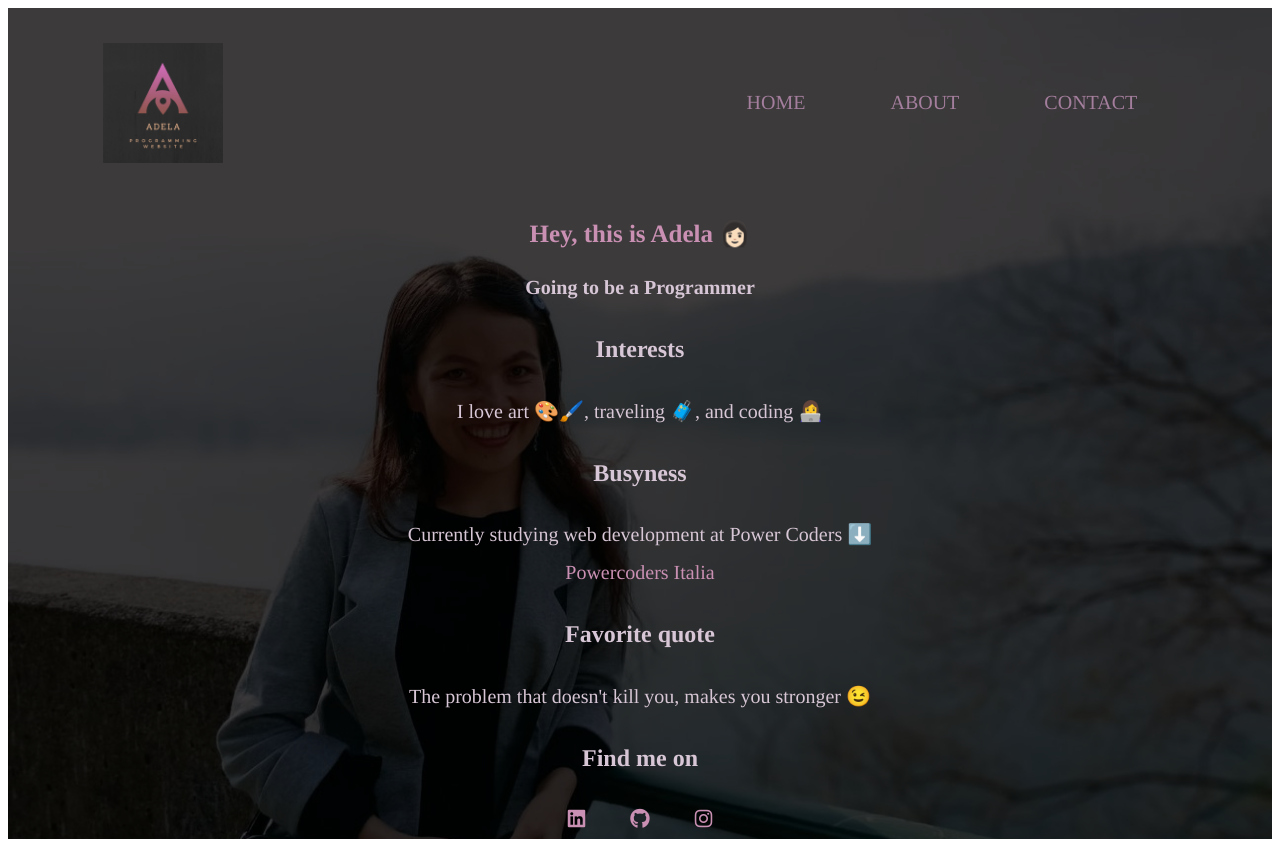
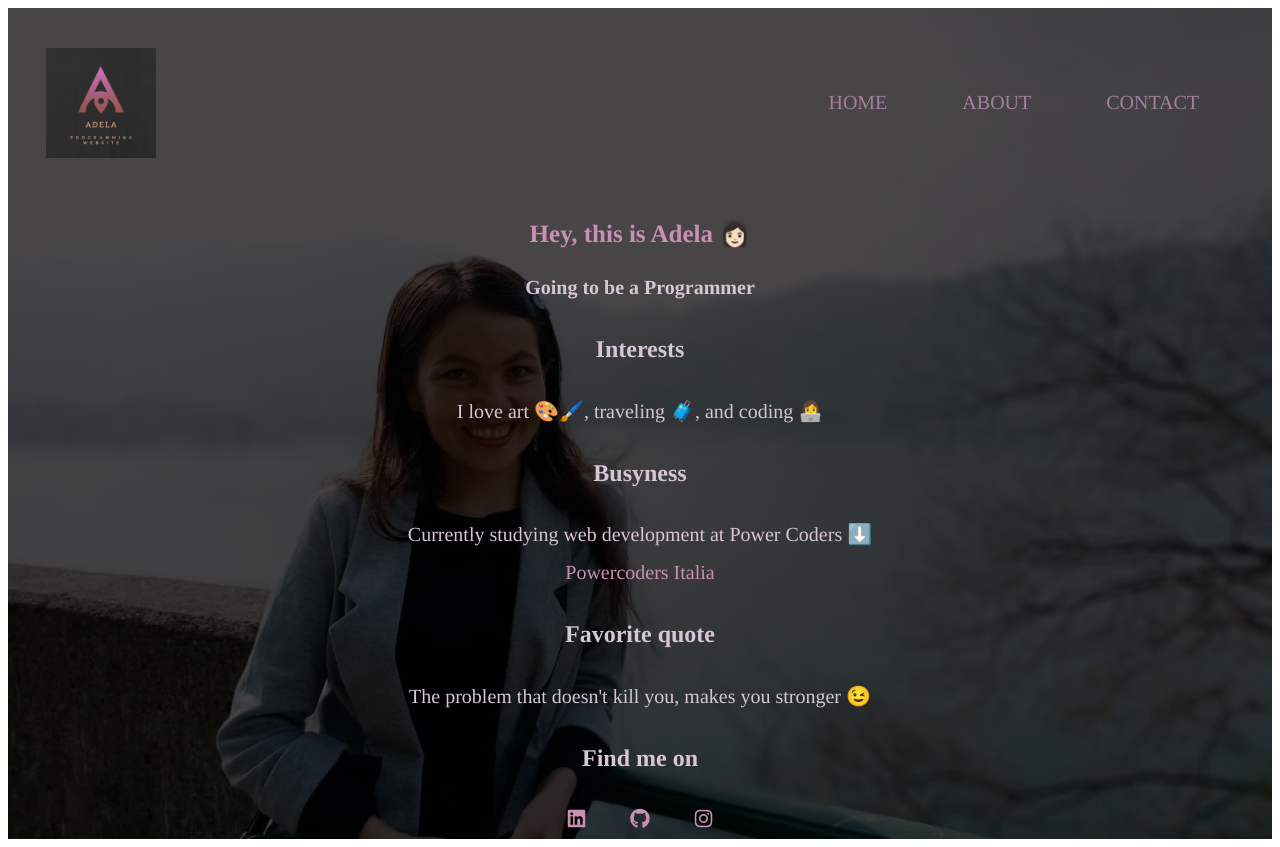
Before and after one commit to Adela-yari/profile, a plain HTML site: page index.html in a window 1280 px wide. Drawn offline with Linux system fonts and the light colour scheme.

Commit message:
Profile Updated

```diff
--- a/style.css
+++ b/style.css
@@ -1,14 +1,14 @@
 .banner{
-    width: 100%;
-    height: 100%;
-    background-image: linear-gradient(rgba(0, 0, 0, 0.75), rgba(0, 0, 0, 0.75)), url(images/background.jpg.jpg);
+    background-image: linear-gradient(rgba(0, 0, 0, 0.7), rgba(0, 0, 0, 0.7)), url(images/background.jpg.jpg);
     background-size: cover;
     background-position: center;
     color: rgb(215, 198, 213);
-    font-family: 'Times', sans-serif;
     font-size: 20px;
     line-height: 1cm;
+    font-family: 'Times', sans-serif;
     text-align: center;
+    width: 100%;
+    height: 100%;
 }
 
 h1{
@@ -52,39 +52,31 @@ a{
 }
 
 .navbar{
-   width: 85%;
+   width: 94%;
    margin: auto;
-   padding: 35px 0;
    display: flex;
    align-items: center;
+   padding: 40px 0;
    justify-content: space-between;
 }
 
 .logo{
     height: auto;
-    width: 120px;
+    width: 110px;
     cursor: pointer;
 
  }
  .navbar ul li{
-   list-style: none;
-   display: inline-block;
-   margin: 0 20px;
+   list-style: circle;
+   display: inline-table;
+   margin: 0 15px;
    position: relative;
  }
  .navbar ul li a{
-   text-decoration:#a47e9d;
+   text-decoration: none;
    color: #a47e9d;
    text-transform: uppercase;
  }
- .navbar ul li a::after{
-    content: '';
-    height: 3px;
-    background: #a47e9d;
-    left: 0;
-    bottom: -10px;
-    transition: 0.5s;
-  }
   .navbar ul li :hover::after{
     width: 100%;
   }
```
Also changed, not shown: index.html (+1 -11 lines).
